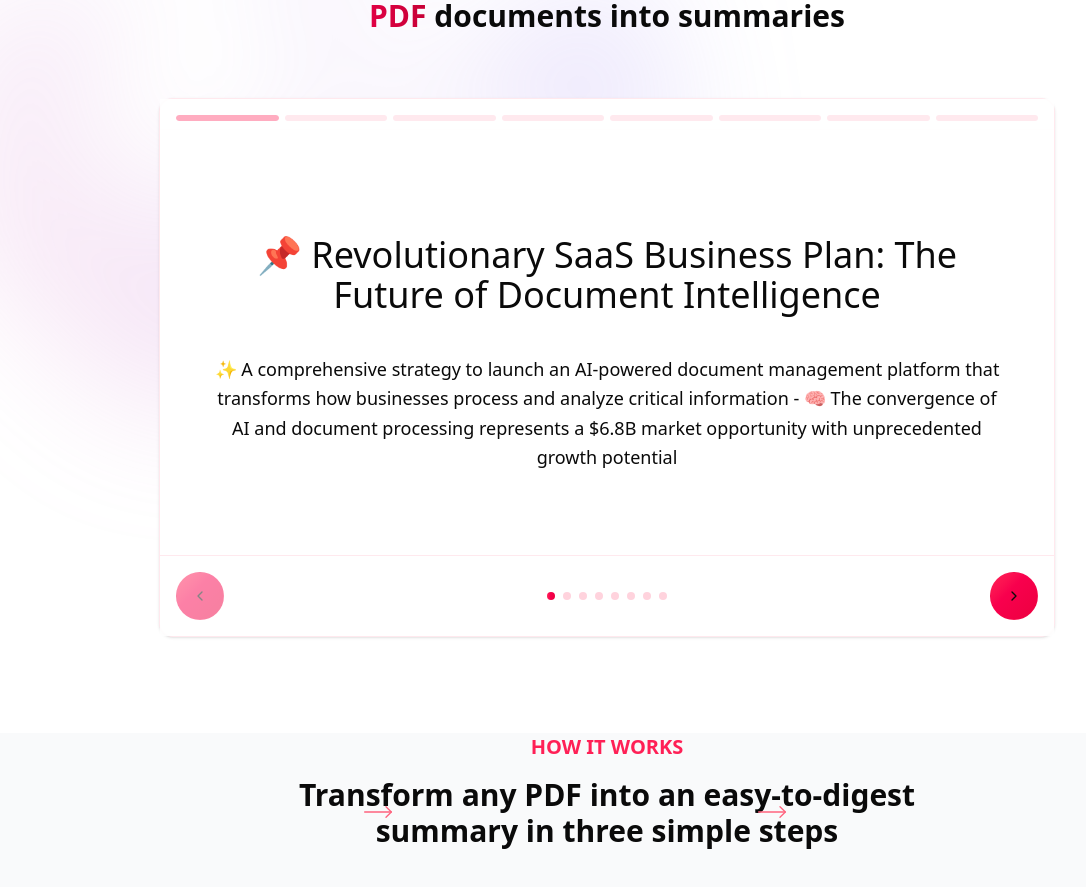
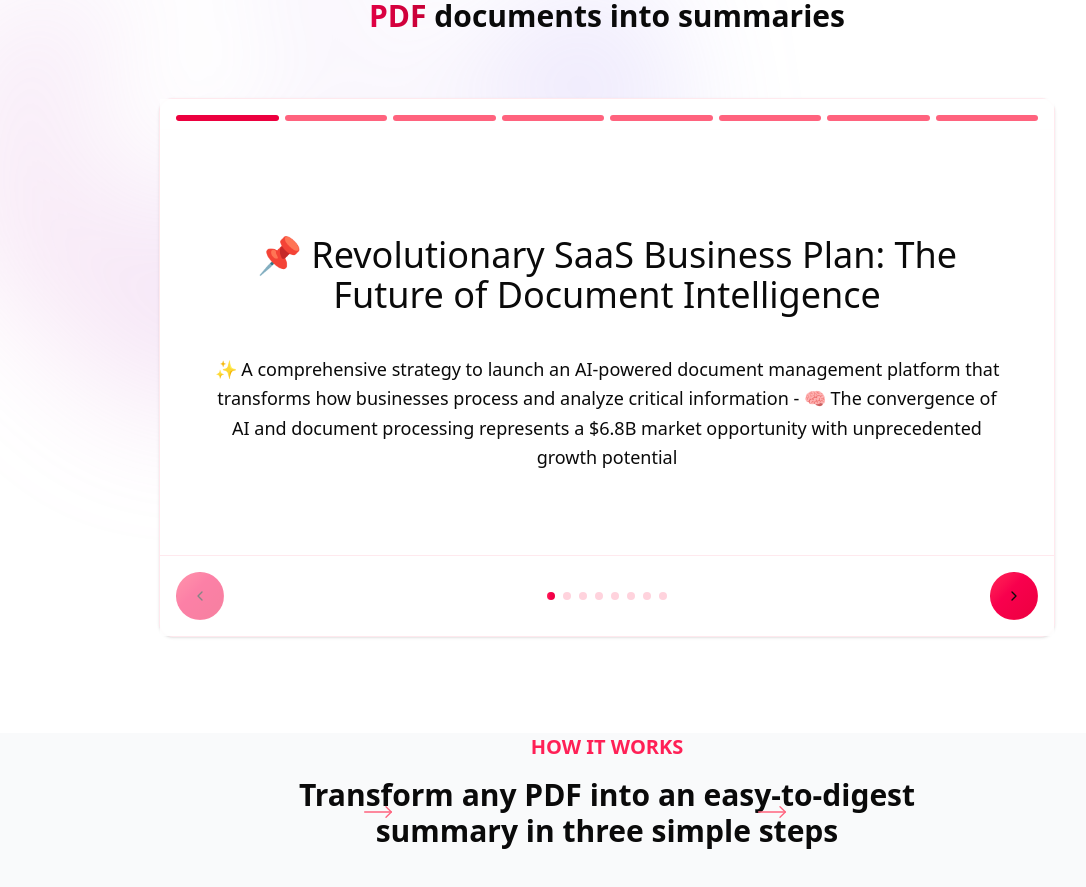
Before and after one commit to SHAMIKH-ANWAR/pdf-summary, a Next.js app: page / in a window 1280 px wide. Shown: the part 796-1683 px from the top of the page, without its empty margins (33-1119 px from the left). Built offline with nearby package versions, Linux system fonts and the light colour scheme; no server answers.

Commit message:
Auto commit at 26/5/2025, 2:33:36 pm

```diff
--- a/components/summaries/progress-bar.tsx
+++ b/components/summaries/progress-bar.tsx
@@ -20,11 +20,11 @@ export function ProgressBar({
     <div className="absolute top-0 left-0 right-0 z-20 bg-background/80 backdrop-blur-sm pt-4 pb-2 border-b border-rose-50/10">
       <div className="flex gap-1.5 px-4 overflow-hidden">
         {sections.map((_, index) => (
-          <div className="h-1.5 flex-1 rounded-full bg-rose-500/10 overflow-hidden" key={index}>
+          <div className="h-1.5 flex-1 rounded-full bg-rose-400 overflow-hidden" key={index}>
             <div
               key={index}
               className={cn(
-                "h-1.5 rounded-full bg-rose-500/30 transition-all duration-300",
+                "h-1.5 rounded-full bg-rose-600 transition-all duration-300",
                 index === currentSection
                   ? "w-full"
                   : currentSection > index
```
